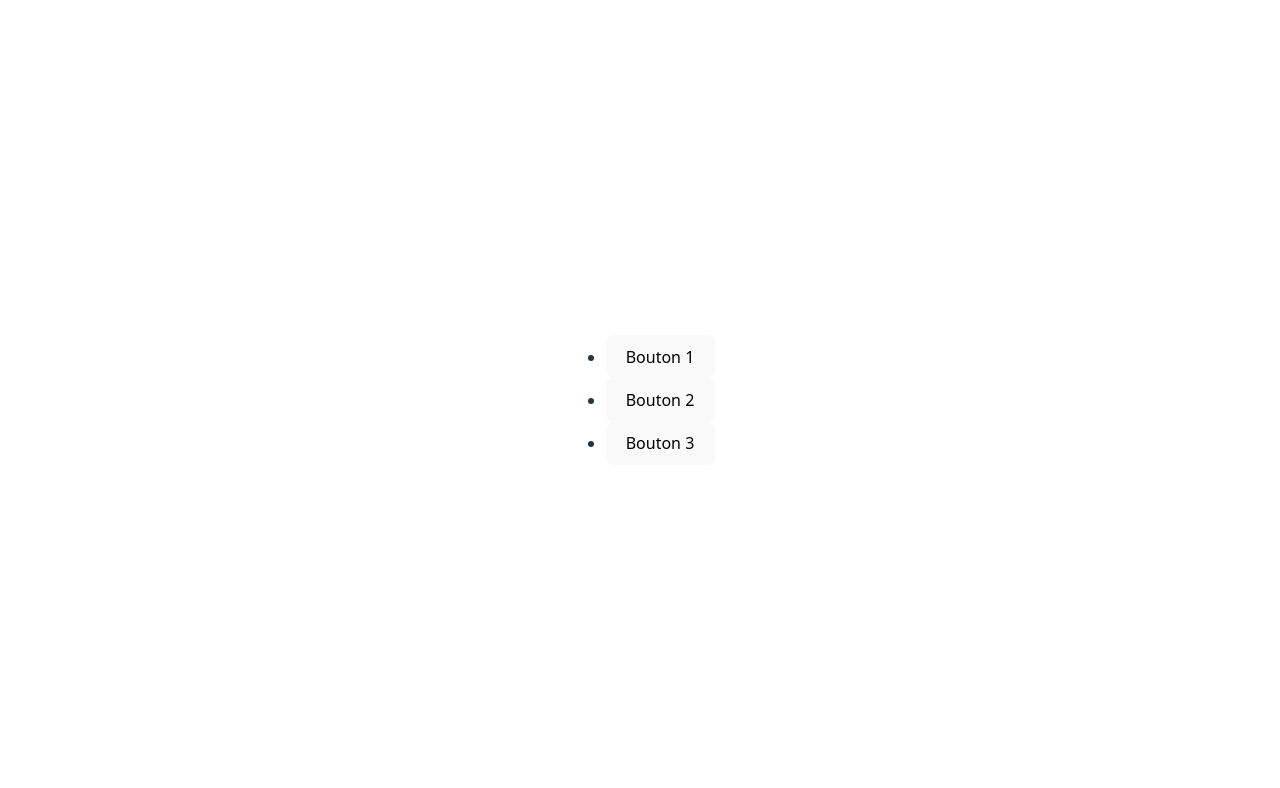
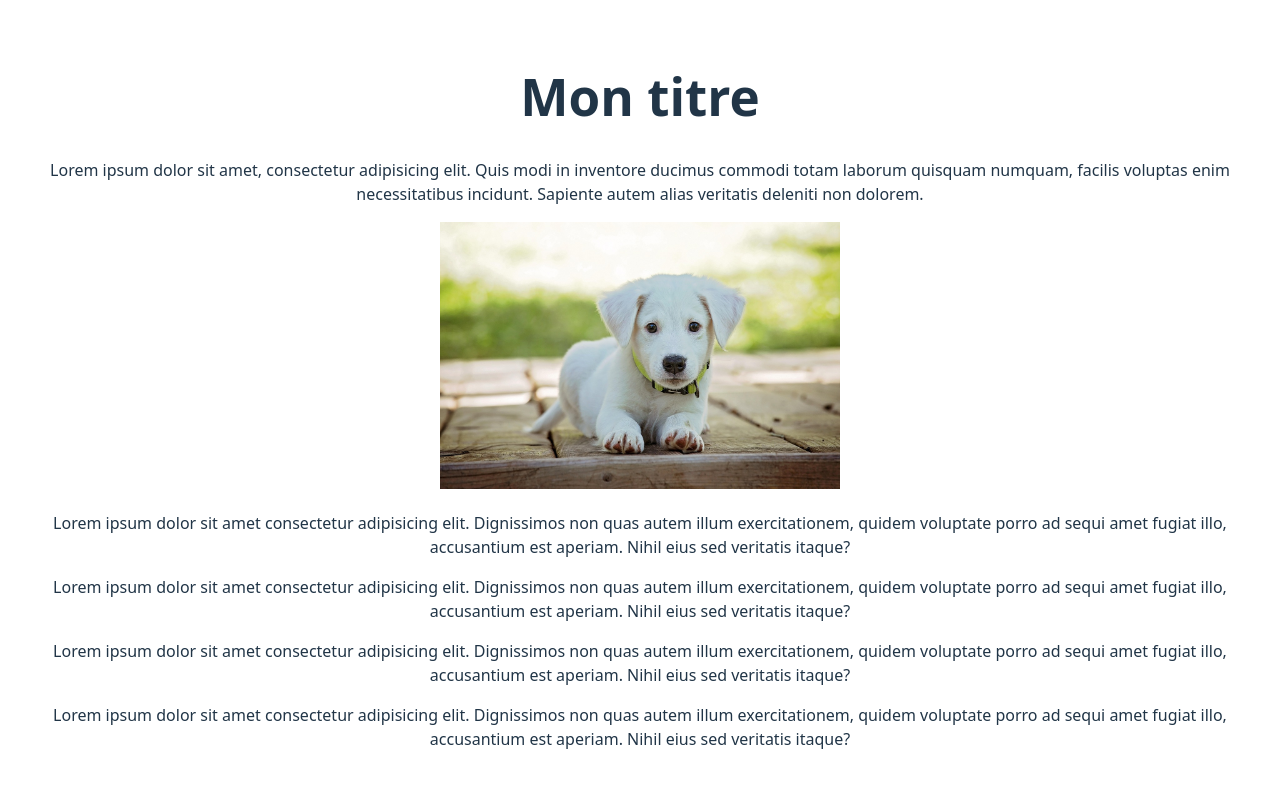
Before and after one commit to emmanuelMartin53/my-app, a React (Vite) app: page / in a window 1280 px wide. Shown: the top 788 px of the page. Built offline with nearby package versions, Linux system fonts and the light colour scheme.

Commit message:
GetAllByTitle

```diff
--- a/src/App.jsx
+++ b/src/App.jsx
@@ -2,6 +2,7 @@
 import { useState } from 'react'
 import './App.css'
 import GetAllByRole from './components/Queries/GetAllByRole'
+import GetAllByTitle from './components/Queries/GetAllByTitle'
 
 
 
@@ -12,7 +13,8 @@ const App = () => {
 
   return (
     <div className='App'>
-      <GetAllByRole btns={btns}/>
+      {/* <GetAllByRole btns={btns}/> */}
+      <GetAllByTitle />
     </div>
 
   )
--- /dev/null
+++ b/src/components/Queries/GetAllByTitle.jsx
@@ -0,0 +1,52 @@
+
+import chien from '../../assets/chien.jpg'
+
+const GetAllByTitle = () => {
+  return (
+
+    <div>
+      <h1>Mon titre</h1>
+        <article>
+          <p title="intro">
+            Lorem ipsum dolor sit amet, consectetur adipisicing elit.
+            Quis modi in inventore ducimus commodi totam laborum quisquam numquam,
+            facilis voluptas enim necessitatibus incidunt.
+            Sapiente autem alias veritatis deleniti non dolorem.
+          </p>
+          <img
+            src={chien}
+            alt="Image d'un chien"
+            width="400"
+            title="chien"
+          />
+          <p title="presentation">
+            Lorem ipsum dolor sit amet consectetur adipisicing elit.
+            Dignissimos non quas autem illum exercitationem,
+            quidem voluptate porro ad sequi amet fugiat illo,
+            accusantium est aperiam. Nihil eius sed veritatis itaque?
+          </p>
+          <p title="ad-section">
+            Lorem ipsum dolor sit amet consectetur adipisicing elit.
+            Dignissimos non quas autem illum exercitationem,
+            quidem voluptate porro ad sequi amet fugiat illo,
+            accusantium est aperiam. Nihil eius sed veritatis itaque?
+          </p>
+          <p title="presentation">
+            Lorem ipsum dolor sit amet consectetur adipisicing elit.
+            Dignissimos non quas autem illum exercitationem,
+            quidem voluptate porro ad sequi amet fugiat illo,
+            accusantium est aperiam. Nihil eius sed veritatis itaque?
+          </p>
+          <p title="conclusion">
+            Lorem ipsum dolor sit amet consectetur adipisicing elit.
+            Dignissimos non quas autem illum exercitationem,
+            quidem voluptate porro ad sequi amet fugiat illo,
+            accusantium est aperiam. Nihil eius sed veritatis itaque?
+          </p>
+
+        </article>
+    </div>
+  )
+}
+
+export default GetAllByTitle
```
Also changed, not shown: 2 other files (tests, documents, lock files or other folders).
